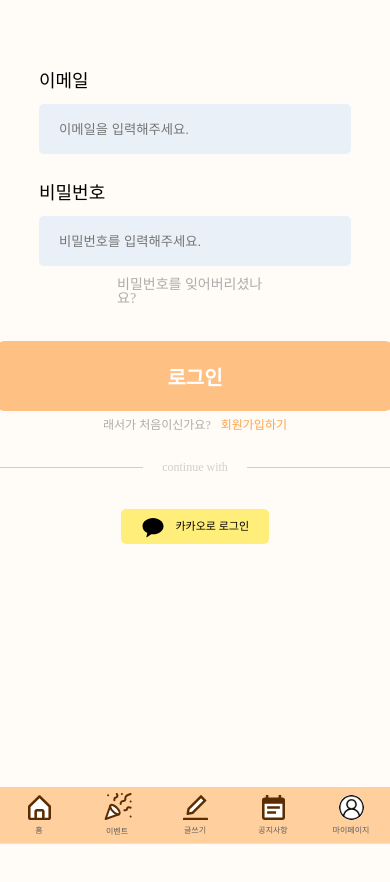
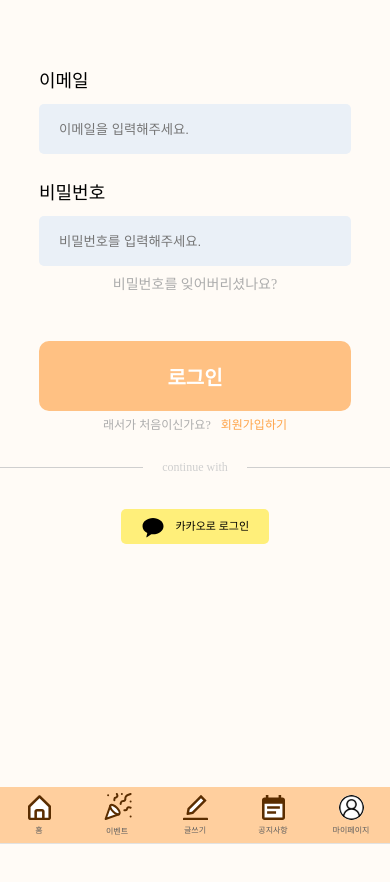
Before and after one commit to Ressum/FrontEnd, a React (Create React App) app: page /main/signin in a window 390 px wide. Shown: the top 882 px of the page. Built offline with nearby package versions, Linux system fonts and the light colour scheme; a web font is replaced by a local one.

Commit message:
CHORE :: 회원가입 반응형 적용

```diff
--- a/src/components/Main/SignIn/SignIn.scss
+++ b/src/components/Main/SignIn/SignIn.scss
@@ -32,6 +32,8 @@
             }
         }
         > a {
+            width: 100%;
+            text-align: center;
             position: absolute;
             font-size: 14px;
             right: 50%;
@@ -47,7 +49,7 @@
             align-items: center;
 
             > button {
-                width: 400px;
+                width: 100%;
                 height: 70px;
                 border: none;
                 border-radius: 10px;
```
